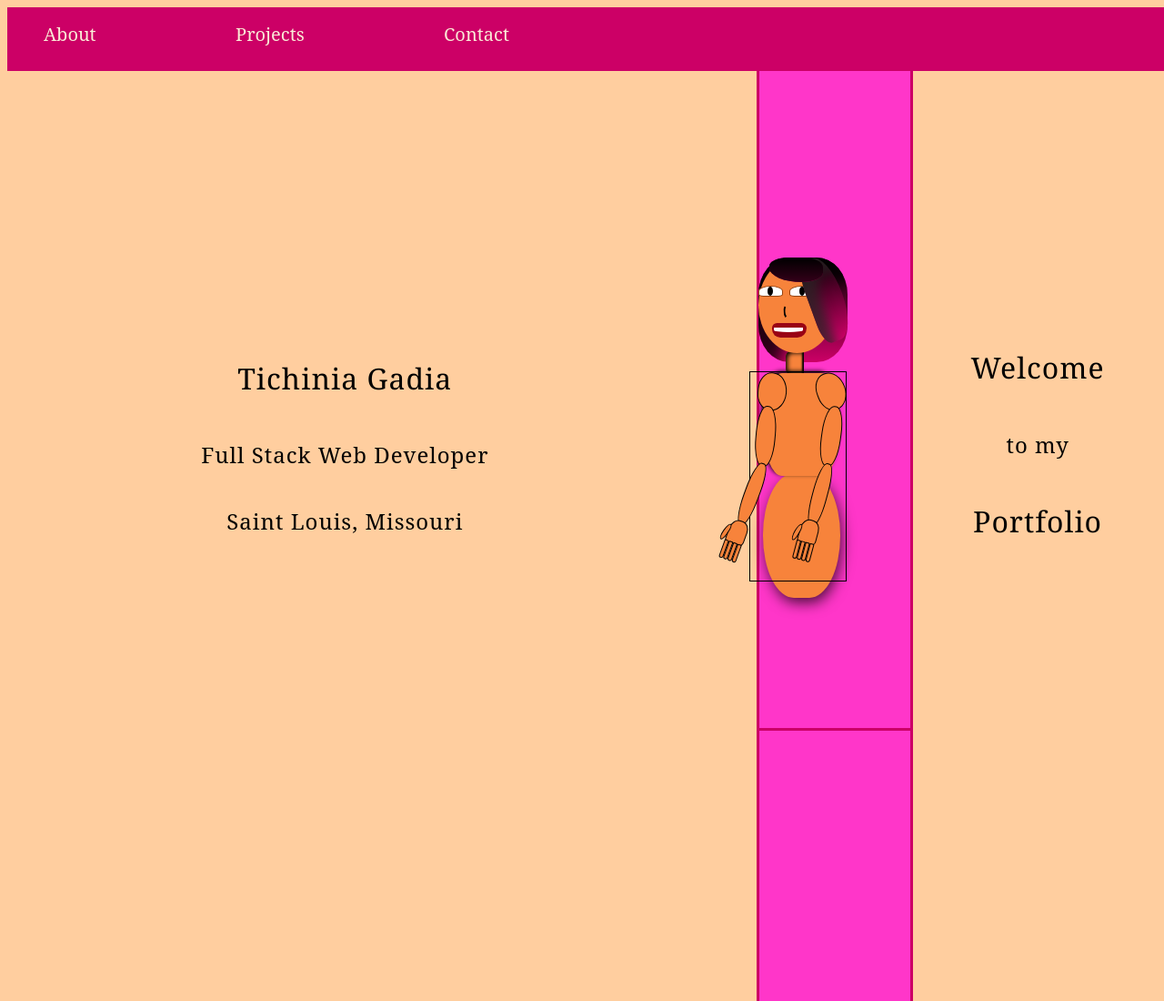
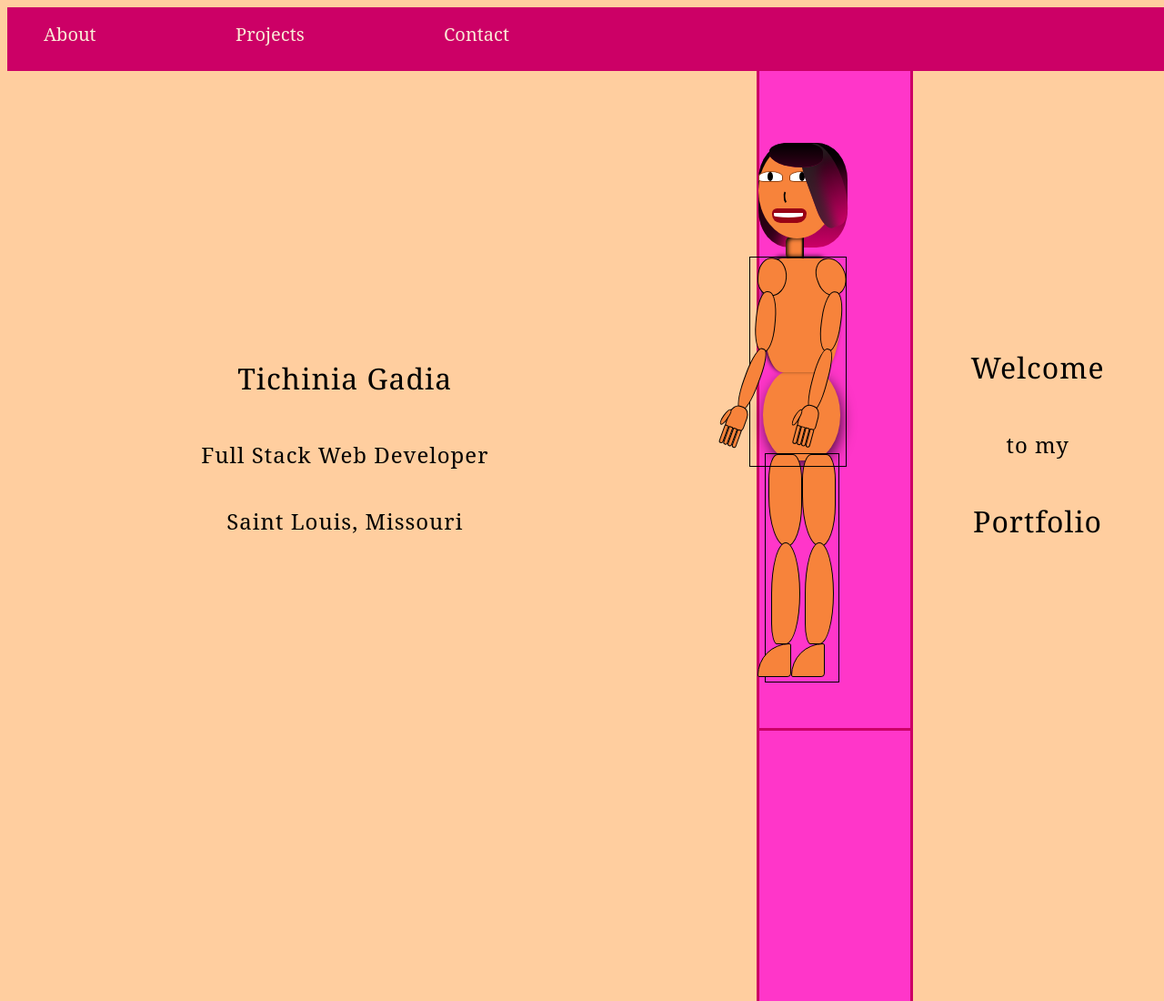
Before and after one commit to Pinky515/Personal-Portfolio, a website: page index.html in a window 1280 px wide. Shown: the top 1100 px of the page at 91% size. Drawn offline with Linux system fonts and the light colour scheme.

Commit message:
create legs and feet

```diff
--- a/index.html
+++ b/index.html
@@ -81,10 +81,12 @@
     <div class="leg left">
       <div class="upper"></div>
       <div class="lower"></div>
+      <div class="foot"></div>
     </div>
     <div class="leg right">
       <div class="upper"></div>
       <div class="lower"></div>
+      <div class="foot"></div>
     </div>
   </div>
 </div>
--- a/styles.css
+++ b/styles.css
@@ -242,7 +242,7 @@ justify-content: flex-start;
   width: 85px;
   height: 250px;
   position: relative;
-  top: -153px;
+  top: -165px;
   right: 20px;
   display: flex;
   flex-direction: column;
@@ -261,7 +261,7 @@ justify-content: flex-start;
 
 .torso .lower {
   background: var(--skin-color);
-  height: 150px;
+  height: 100px;
   border-radius: 40% / 50%;
   position: relative;
   top: -3px;
@@ -388,7 +388,47 @@ right: 22px;
 transform:rotate(15deg)
 }
 
+.legs {
+  display: flex;
+  justify-content: center;
+  width: 80px;
+  height: 250px;
+  position: relative;
+  bottom: 420px;
+  right: 18px;
+  border: #000 1px solid;
+  z-index: -1;
+}
 
+.leg .upper {
+  width: 35px;
+  height: 100px;
+  background: var(--skin-color);
+  border-radius: 30% 30% 50% 60% ;
+  border: #000 1px solid;
+}
+
+.leg .lower {
+   width: 30px;
+  height: 110px;
+  background: var(--skin-color);
+  border-radius: 50% 50% 50% 20% ;
+  border: #000 1px solid;
+  position: relative;
+  bottom: 5px;
+  left: 3px;
+}
+
+.foot {
+  width: 35px;
+  height: 35px;
+  background: var(--skin-color);
+  border: #000 1px solid;
+  border-radius: 180% 10% 20% 10%;
+  position: relative;
+  bottom: 6px;
+  right: 12px;
+}
 
 @media screen {
 
```
